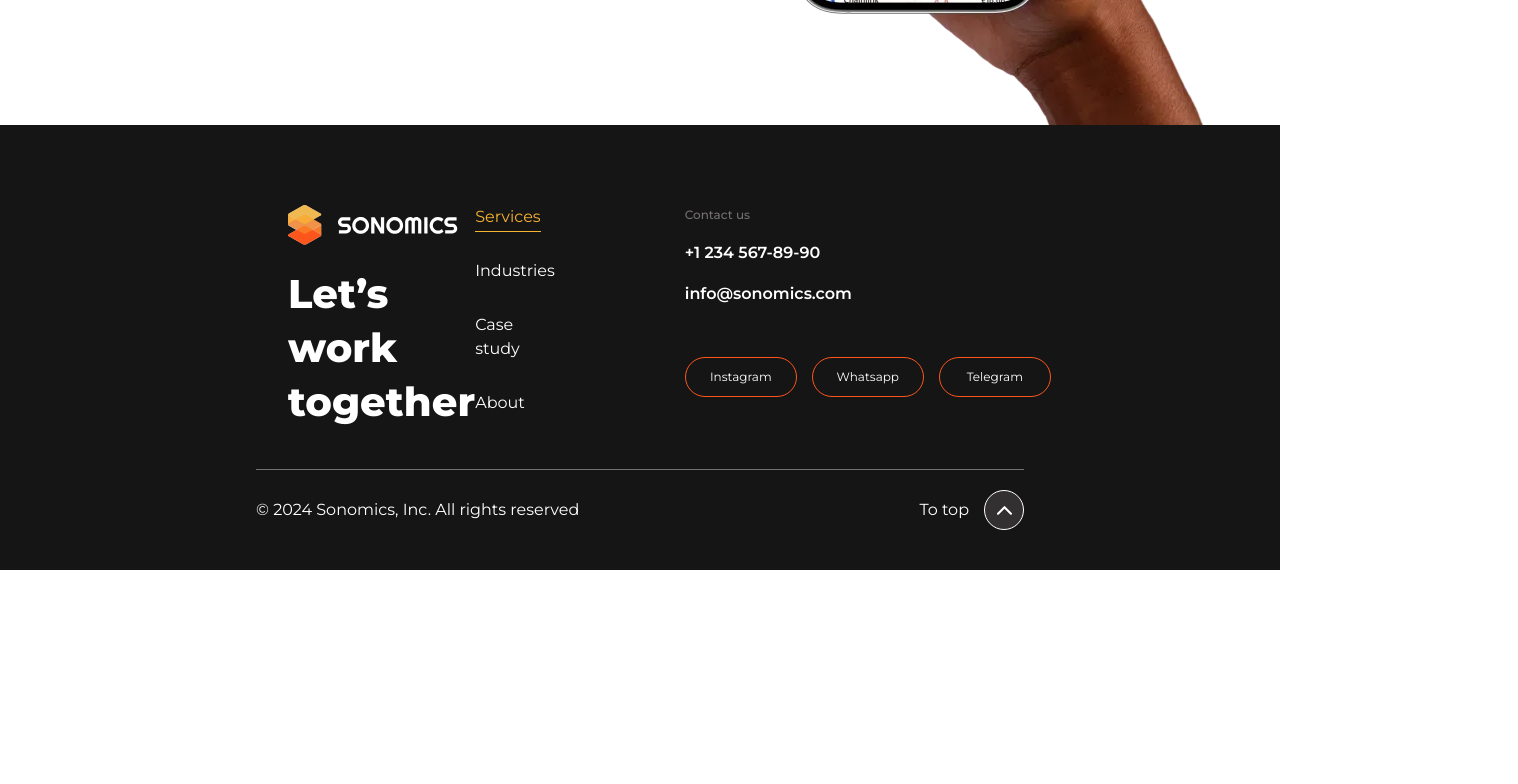
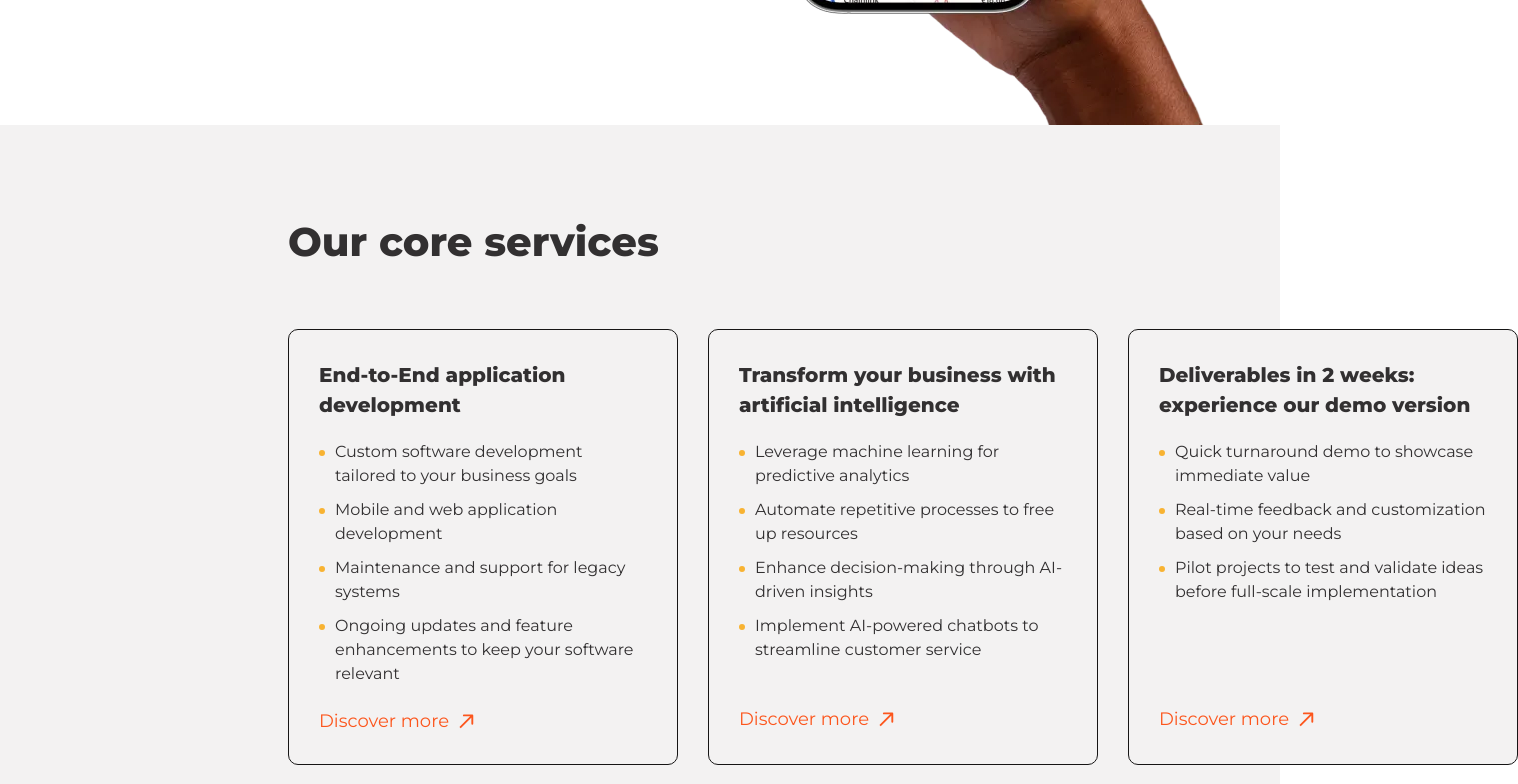
Before and after one commit to skabanets/sonomics, a React (Vite) app: page /services in a window 1280 px wide. Shown: the part 980-1764 px from the top of the page, 1518 px wide, since content can reach past the window. Before the commit the page ends 1550 px from the top, so only its background shows below. Built offline with nearby package versions, Linux system fonts and the light colour scheme.

Commit message:
Add OurCoreServices section

```diff
--- a/src/pages/Services.tsx
+++ b/src/pages/Services.tsx
@@ -1,9 +1,10 @@
-import { OurServices } from "../sections";
+import { OurCoreServices, OurServices } from "../sections";
 
 const Services = () => {
   return (
     <>
       <OurServices />
+      <OurCoreServices />
     </>
   );
 };
--- /dev/null
+++ b/src/sections/Services/OurCoreServices.tsx
@@ -0,0 +1,22 @@
+import { motion } from "framer-motion";
+
+import { ServiceCard } from "../../components";
+
+import { services, slideInWithFade } from "../../constants";
+
+export const OurCoreServices = () => {
+  return (
+    <section className="bg-secondaryBgColor pt-[90px]">
+      <motion.div className="container flex flex-col" {...slideInWithFade}>
+        <h2>Our core services</h2>
+        <ul className="mt-[60px] flex gap-[30px] border-b border-solid border-mainTextColor pb-[89px]">
+          {services.map((service) => (
+            <li key={service.id}>
+              <ServiceCard service={service} />
+            </li>
+          ))}
+        </ul>
+      </motion.div>
+    </section>
+  );
+};
--- a/src/sections/index.ts
+++ b/src/sections/index.ts
@@ -10,3 +10,4 @@ export * from "./About/SuccessfulStories";
 export * from "./About/Team";
 export * from "./About/LetsTalk";
 export * from "./Services/OurServices";
+export * from "./Services/OurCoreServices";
```
